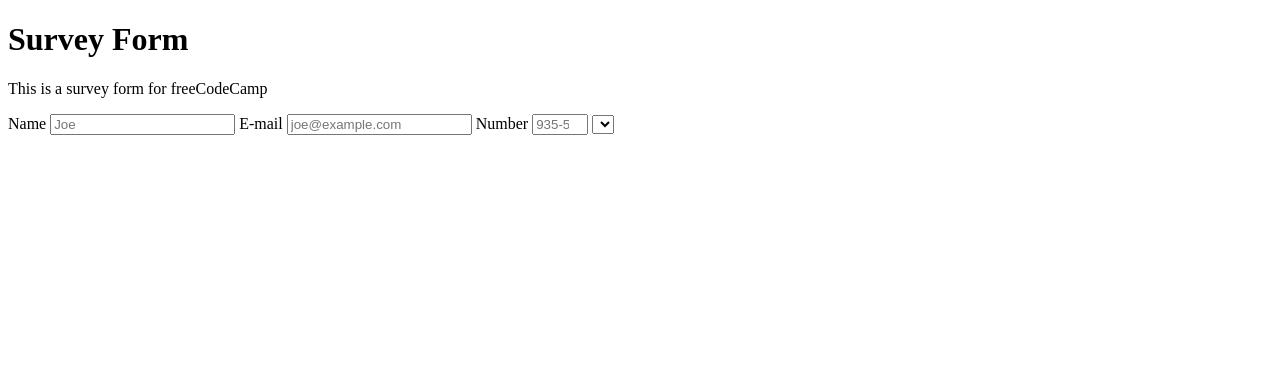
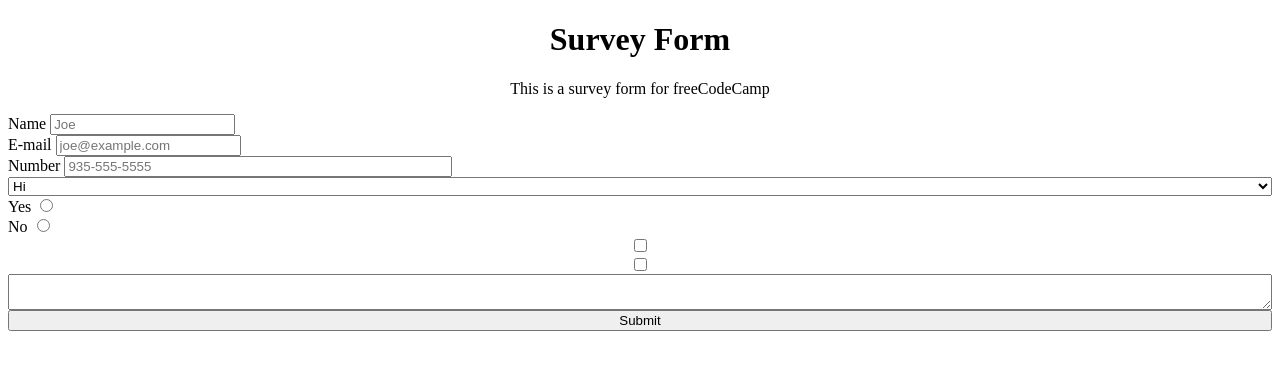
Before and after one commit to jeffbai996/fcc-rwd-survey, a plain HTML site: page index.html in a window 1280 px wide. Drawn offline with Linux system fonts and the light colour scheme.

Commit message:
Passed all tests

```diff
--- a/index.html
+++ b/index.html
@@ -13,11 +13,17 @@
   <form id="survey-form">
     <label for="name" id="name-label">Name <input id="name" type="text" placeholder="Joe" required/></label>
     <label for="email" id="email-label">E-mail <input id="email" type="email" placeholder="joe@example.com" required/></label>
-    <label for="number" id="number-label">Number <input id="number" type="number" min="0" max="10" placeholder="935-555-5555"/></label>
+    <label for="number" id="number-label">Number <input id="number" type="number" min="6" max="10" placeholder="935-555-5555"/></label>
     <select id="dropdown">
-      <option></option>
-      <option></option>
+      <option>Hi</option>
+      <option>Bye</option>
     </select>
+    <label for="yes" id="yes-label">Yes <input id="yes" name="yes-no" value="yes" type="radio" /></label>
+    <label for="no" id="no-label">No <input id="no" name="yes-no" value="no" type="radio" /></label>
+    <input type="checkbox" value="hello" name="hello-goodbye">
+    <input type="checkbox" value="goodbye" name="hello-goodbye">
+    <textarea></textarea>
+    <input type="submit" id="submit"></input>
   </form>
 </body>
 </html>
--- a/styles.css
+++ b/styles.css
@@ -0,0 +1,12 @@
+h1, p {
+  text-align: center;
+}
+
+form {
+  display: flex;
+  flex-direction: column;
+}
+
+input[type="number"] {
+  width: 30%;
+}
```
